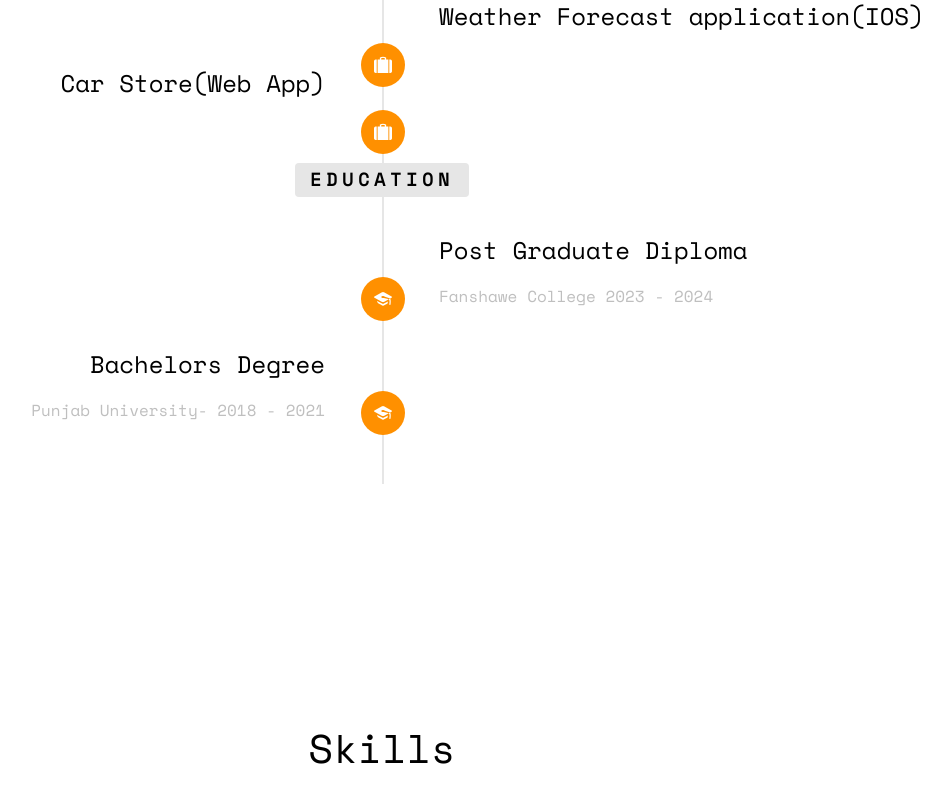
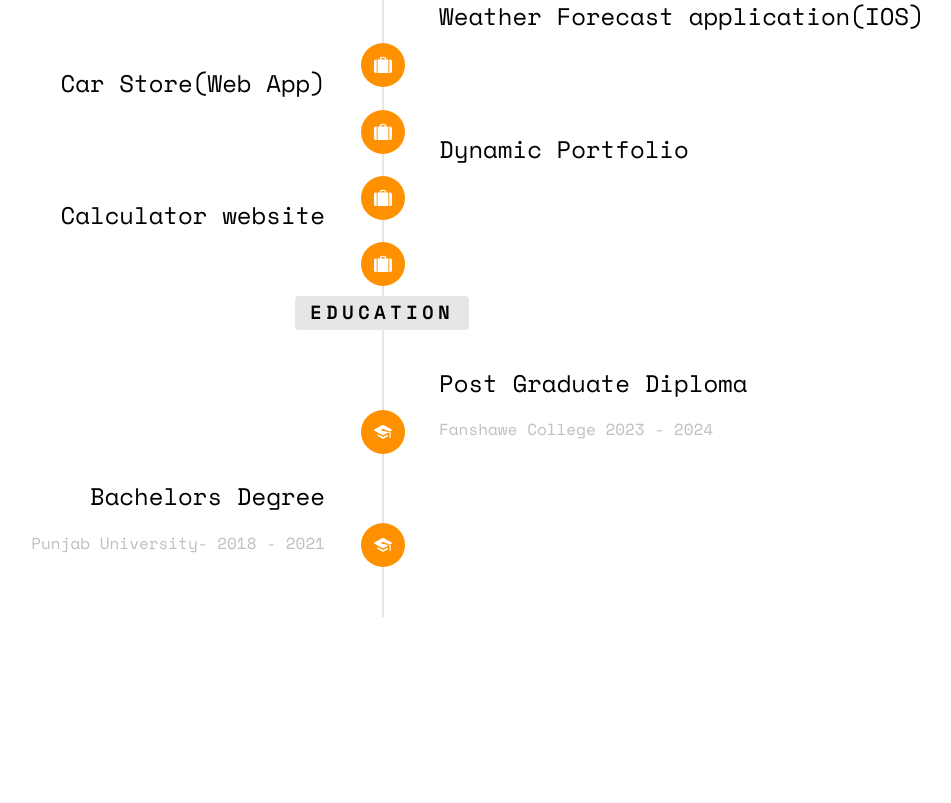
Before and after one commit to Tushar-Sharma10/Tushar-Sharma, a plain HTML site: page index.html in a window 1280 px wide. Shown: the part 2055-2858 px from the top of the page, without its empty margins (258-1209 px from the left). Drawn offline with nearby package versions, Linux system fonts and the light colour scheme; some packages are replaced by stand-ins of ours; no server answers; files whose address does not match are found by name.

Commit message:
Added new projects
projects named Calculator and portfolio

```diff
--- a/index.html
+++ b/index.html
@@ -160,7 +160,28 @@
 									</div>
 								</div>
 							</li>
-
+<li class="timeline-inverted animate-box">
+								<div class="timeline-badge"><i class="icon-suitcase"></i></div>
+								<div class="timeline-panel">
+									<div class="timeline-heading">
+										<h3 class="timeline-title">Dynamic Portfolio</h3>
+									</div>
+									<div class="timeline-body">
+										<p></p>
+									</div>
+								</div>
+							</li>
+							<li class="animate-box timeline-unverted">
+								<div class="timeline-badge"><i class="icon-suitcase"></i></div>
+								<div class="timeline-panel">
+									<div class="timeline-heading">
+										<h3 class="timeline-title">Calculator website</h3>
+									</div>
+									<div class="timeline-body">
+										<p></p>
+									</div>
+								</div>
+							</li>
 							<br>
 							<li class="timeline-heading text-center animate-box">
 								<div>
```
